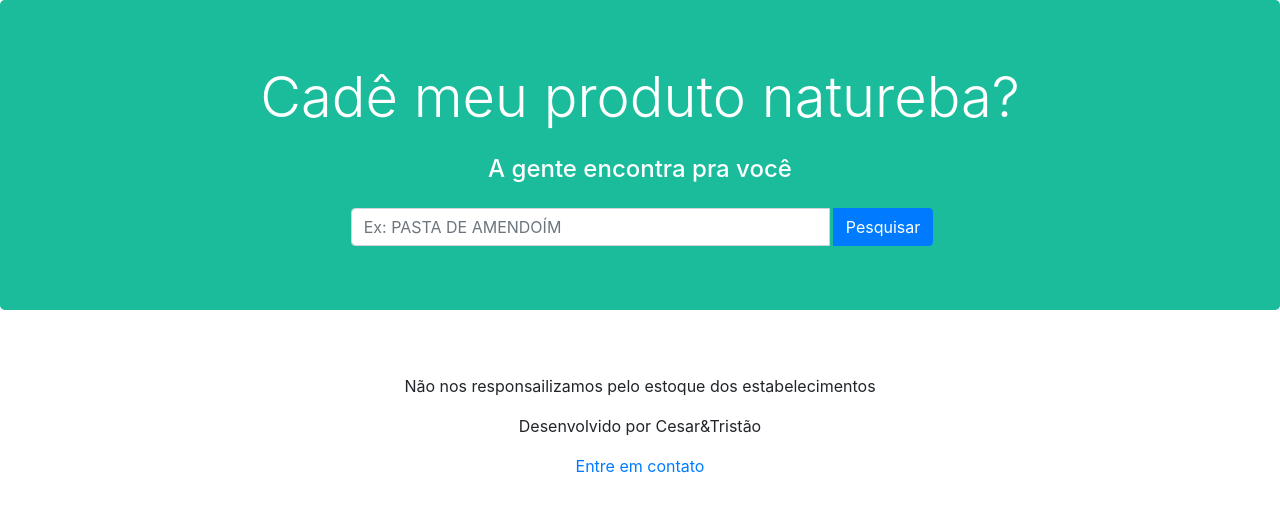
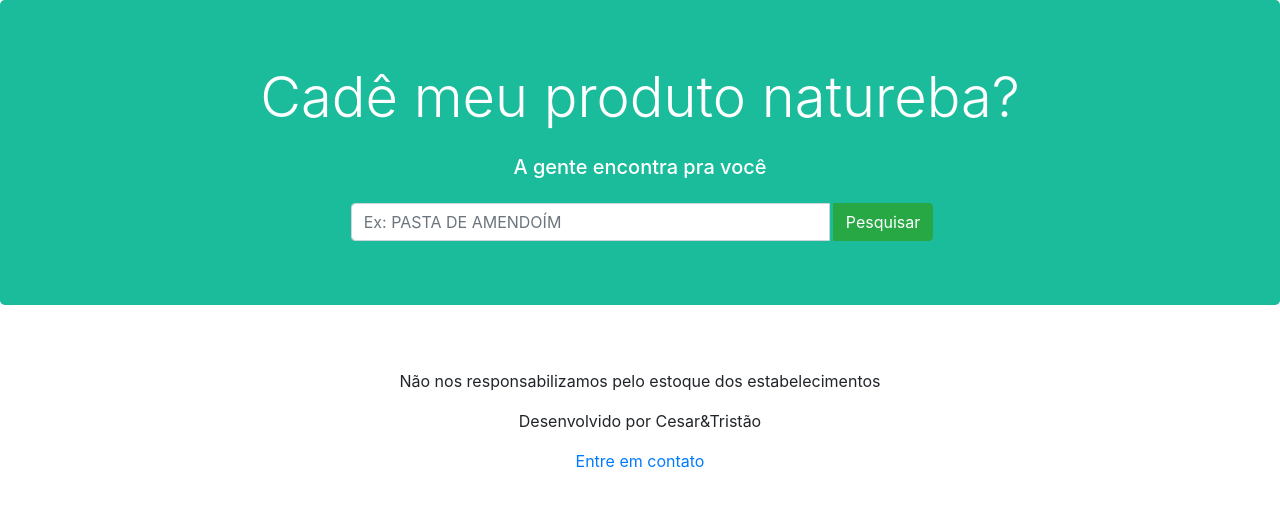
Before and after one commit to matheustristao/radarnaturebaclient, a React (Create React App) app in the folder client/: page / in a window 1280 px wide. Shown: the top 512 px of the page. Built offline with nearby package versions, Linux system fonts and the light colour scheme.

Commit message:
Botão em vez de link nos resultados

```diff
--- a/client/src/App.js
+++ b/client/src/App.js
@@ -121,15 +121,14 @@ class App extends React.Component {
   render() {
     return (
       <div className="">
-
         <header className="jumbotron text-center">
           <h1 className="display-4">Cadê meu produto natureba?</h1>
-          <h4 className="my-4">A gente encontra pra você</h4>
+          <h5 className="my-4">A gente encontra pra você</h5>
           <div className="form-inline formJumbo justify-content-center">
             <div className="input-group">
               <input id="inputProduto" className="form-control" size="40" type="text" value={this.state.inputproduto} onChange={this.handleChange} placeholder="Ex: PASTA DE AMENDOÍM" />
               <div className="input-group-append">
-                <button id="btnPesquisarProduto" onClick={this.procuraProduto} type="button" className="btn btn-primary">
+                <button id="btnPesquisarProduto" onClick={this.procuraProduto} type="button" className="btn btn-success">
                   Pesquisar
                  </button>
               </div>
@@ -140,10 +139,10 @@ class App extends React.Component {
         {
           this.state.showResults &&
           <div id="showResultsDiv" className="container-fluid text-center">
-            <div className="row text-center containerResultList">
+            <div className="row containerResultList justify-content-center">
               <h2>Resultado da busca</h2>
             </div>
-            <div id="resultList" className="row text-center">
+            <div id="resultList" className="row justify-content-center">
               {
                 this.state.arrayProdutos.map((d, idx) => {
                   return (
@@ -152,7 +151,7 @@ class App extends React.Component {
                         <h5 className="card-title">{d.nomeProduto}</h5>
                         <h6 className="card-subtitle mb-2 text-muted">{this.dePara(d.marcaProduto)}</h6>
                         <p className="card-text">Lorem Ipsum</p>
-                        <a id={d.idProduto} href="#" onClick={this.pesquisaProdutoDetail} className="card-link">Acessar produto</a>
+                        <button id={d.idProduto} type="button" onClick={this.pesquisaProdutoDetail} className="btn btn-success card-link">Acessar produto</button>
                       </div>
                     </div>
                   )
@@ -205,7 +204,7 @@ class App extends React.Component {
         }
 
         <footer className="text-center">
-          <p>Não nos responsailizamos pelo estoque dos estabelecimentos</p>
+          <p>Não nos responsabilizamos pelo estoque dos estabelecimentos</p>
           <p>Desenvolvido por Cesar&Tristão</p>
           <ul className="list-group">
             <li><a href="#contact"> Entre em contato <span className="glyphicon glyphicon-send"></span></a></li>
```
